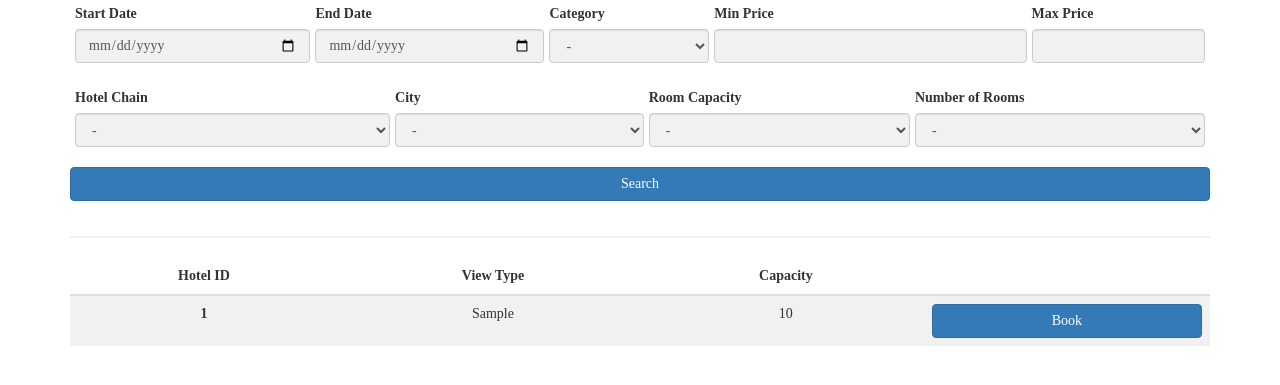
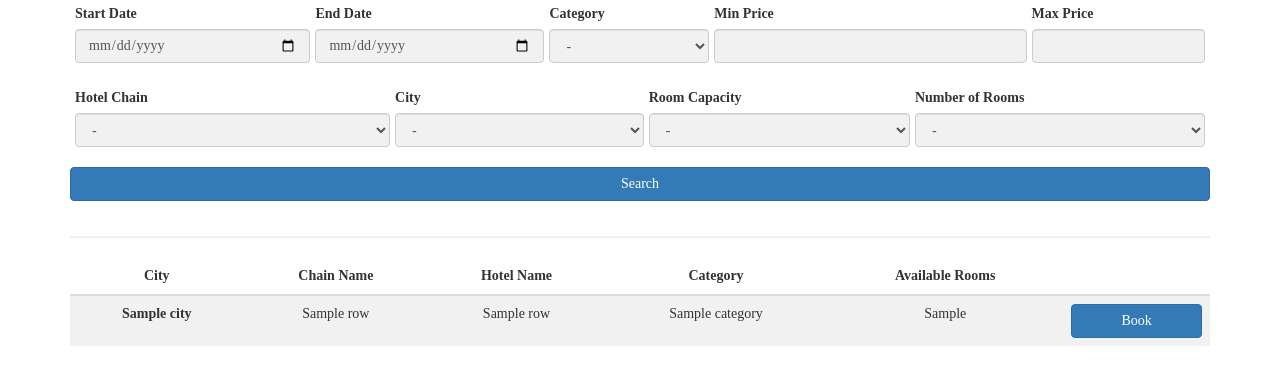
Before and after one commit to noelkhalaf/DataBase_1_Project_E_Hotel, a Flask app: template templates/customerRoomSearch.html in a window 1280 px wide. Shown: the part 96-481 px from the top of the page. Run offline with Flask 2, Linux system fonts and the light colour scheme; the template is opened without the code that fills it: most values are stand-ins (such as "Sample title", 1, 10 or a date in 2020); some libraries are stand-ins or nearby versions.

Commit message:
Fixed dash value, replaced rows with available rooms

```diff
--- a/templates/customerRoomSearch.html
+++ b/templates/customerRoomSearch.html
@@ -70,7 +70,7 @@
                     <div class="form-group">
                         <label class="form-label" for="category">Category</label>
                         <select class="form-control" id="category" name="category">
-                            <option value="-">-</option>
+                            <option value="">-</option>
                             <option value="1-star">1-star</option>
                             <option value="2-star">2-star</option>
                             <option value="3-star">3-star</option>
@@ -108,7 +108,7 @@
                     <div class="form-group">
                         <label class="form-label" for="hotel_chain">Hotel Chain</b></label>
                         <select class="form-control" id="hotel_chain" name="hotel_chain">
-                            <option value="-">-</option>
+                            <option value="">-</option>
                             <option value="Hilton">Hilton</option>
                             <option value="Hyatt">Hyatt</option>
                             <option value="Marriott">Marriott</option>
@@ -122,7 +122,7 @@
                         <label class="form-label" for="city">City</label>
                         <select class="form-control" id="city" name="city">
                             {% if list_of_cities %}
-                                <option value="-">-</option>
+                                <option value="">-</option>
                                 {% for key in list_of_cities %}
                                     <option value="{{key['city']}}">{{key['city']}}</option>
                                 {% endfor %}
@@ -134,7 +134,7 @@
                     <div class="form-group">
                         <label class="form-label" for="room_capacity">Room Capacity</label>
                         <select class="form-control" id="room_capacity" name="room_capacity">
-                            <option value="-">-</option>
+                            <option value="">-</option>
                             <option value="1">1</option>
                             <option value="2">2</option>
                             <option value="3">3</option>
@@ -147,7 +147,7 @@
                     <div class="form-group">
                         <label class="form-label" for="total_no_rooms">Number of Rooms</label>
                         <select class="form-control" id="total_no_rooms" name="total_no_rooms">
-                            <option value="-">-</option>
+                            <option value="">-</option>
                             <option value="1">1</option>
                             <option value="2">2</option>
                             <option value="3">3</option>
@@ -166,19 +166,23 @@
             <table class="table table-striped" id="rooms-table">
                 <thead class="table-dark">
                     <tr class="table-col">
-                        <th scope="col">Hotel ID</th>
-                        <th scope="col">View Type</th>
-                        <th scope="col">Capacity</th>
+                        <th scope="col">City</th>
+                        <th scope="col">Chain Name</th>
+                        <th scope="col">Hotel Name</th>
+                        <th scope="col">Category</th>
+                        <th scope="col">Available Rooms</th>
                         <th scope="col"></th>
                     </tr>
                 </thead>
                 <tbody>
                 {% for row in list_of_rooms %}
                 <tr>
-                    <th scope="row">{{ row['hotel_id'] }}</th>
-                    <td>{{ row['view_type'] }}</td>
-                    <td>{{ row['capacity'] }}</td>
-                    <td><button type="submit" class="btn btn-primary btn-block" onclick="bookRoom(`{{ row['hotel_id'] }}`, `{{ row['room_num'] }}`, `{{ row['view_type'] }}`,`{{ row['capacity'] }}`)">Book</button></td>
+                    <th scope="row">{{ row['city'] }}</th>
+                    <td>{{ row['chain_name'] }}</td>
+                    <td>{{ row['hotel_name'] }}</td>
+                    <td>{{ row['category'] }}</td>
+                    <td>{{ row['available_rooms'] }}</td>
+                    <td><button type="submit" class="btn btn-primary btn-block" onclick="bookRoom(`{{ row['city'] }}`, `{{ row['chain_name'] }}`, `{{ row['hotel_name'] }}`,`{{ row['category'] }}`,`{{ row['available_rooms'] }}`)">Book</button></td>
                 </tr>
                 {% endfor %}
                 </tbody>
```
